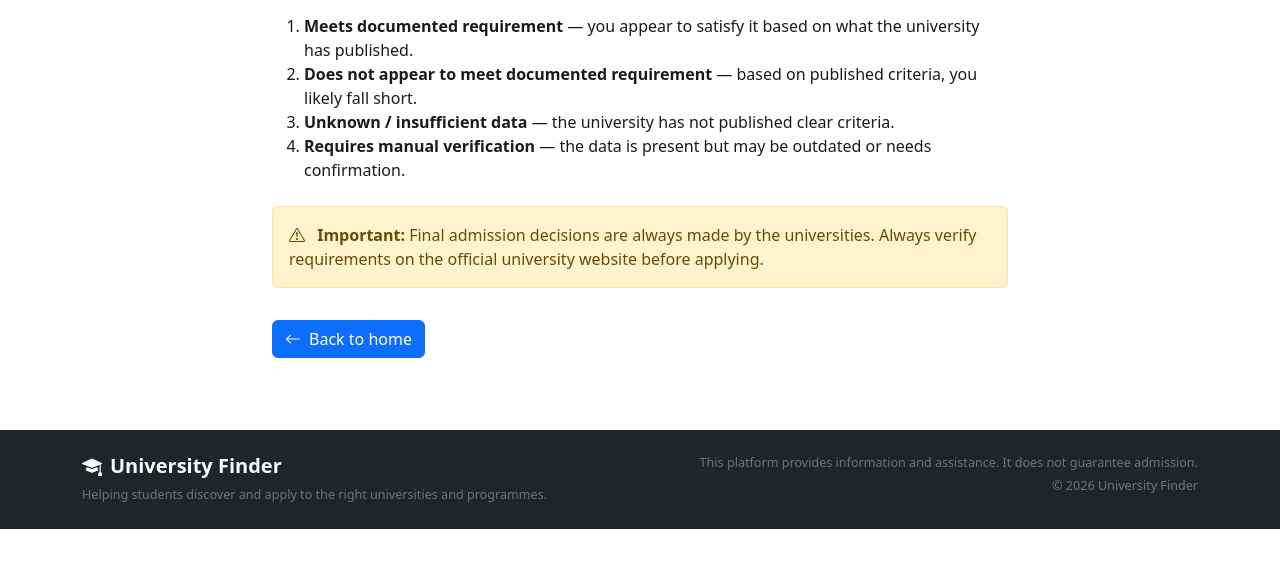
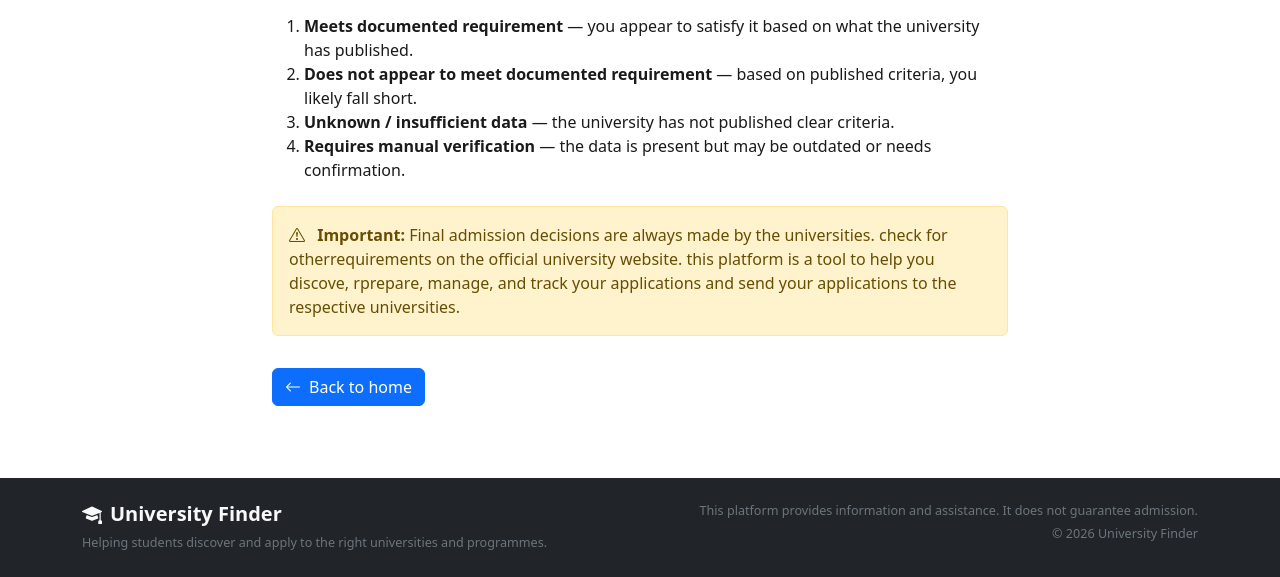
Before and after one commit to thodaniel3-sudo/university-finder, a Flask app: page /about in a window 1280 px wide. Shown: the part 714-1291 px from the top of the page. Before the commit the page ends 1243 px from the top, so only its background shows below. Run offline with Flask 3, Linux system fonts and the light colour scheme; some libraries are stand-ins or nearby versions.

Commit message:
updated website

```diff
--- a/templates/about.html
+++ b/templates/about.html
@@ -46,8 +46,9 @@
             <div class="alert alert-warning mt-4" role="alert">
                 <i class="bi bi-exclamation-triangle me-2"></i>
                 <strong>Important:</strong> Final admission decisions are always
-                made by the universities. Always verify requirements on the
-                official university website before applying.
+                made by the universities. check for otherrequirements on the
+                official university website. this platform is a tool to help you discove, rprepare, manage, and track your applications and send your applications to the respective universities.
+
             </div>
 
             <a href="{{ url_for('index') }}" class="btn btn-primary mt-3">
```
Also changed, not shown: templates/index.html (+7 -8 lines).
